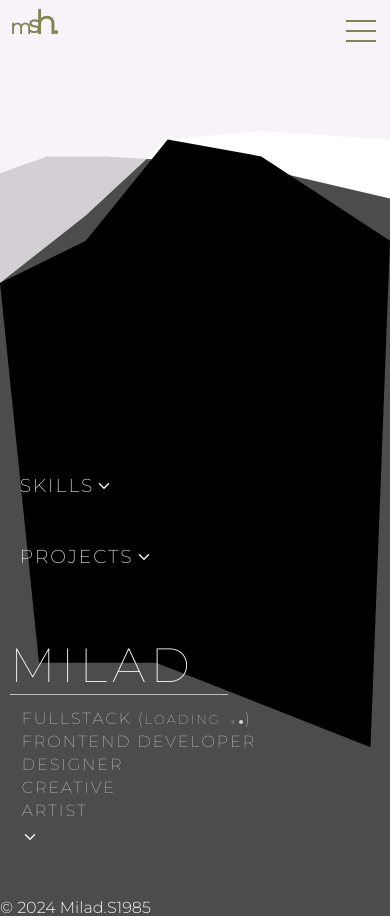
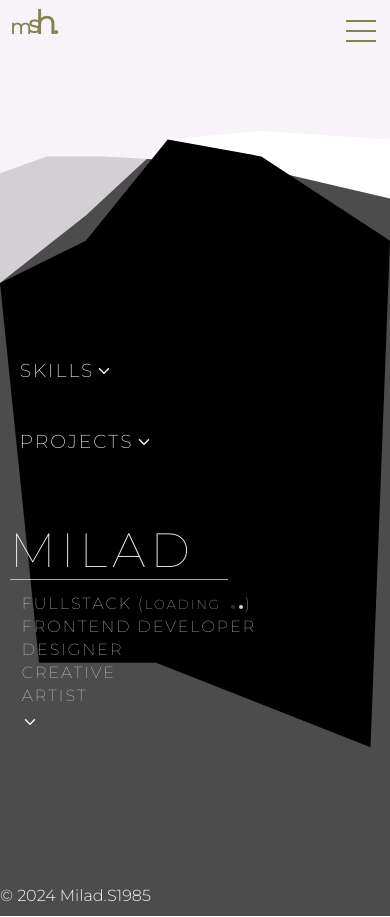
Before and after one commit to Milad64sh/portfolio-website, a Next.js app: page / in a window 390 px wide. Built offline with nearby package versions, Linux system fonts and the light colour scheme.

Commit message:
responsive design finished

```diff
--- a/pages/components/header.module.scss
+++ b/pages/components/header.module.scss
@@ -169,6 +169,7 @@
       flex-direction: column;
       justify-content: start;
       align-items: start;
+      margin-top: -40%;
     }
     &__titleSection {
       position: relative;
@@ -415,7 +416,7 @@
       margin-right: auto;
       width: 100%;
       @media screen and (max-width: 767px) {
-        margin-top: 20%;
+        // margin-top: 20%;
         // margin-left: 5%;
       }
       .section__content {
@@ -528,78 +529,7 @@
       }
     }
   }
-  // .lines {
-  //   position: absolute;
-  //   margin-top: 17%;
-  //   margin-left: 28.25%;
-  //   width: 350px;
-  //   height: 50px;
-  //   display: flex;
-  //   z-index: 10000;
-  //   flex-direction: column;
-  //   justify-content: center;
-  //   align-items: end;
-  //   @media screen and (max-width: 1600px) {
-  //     display: none;
-  //   }
 
-  //   .lines__twoFirstLine {
-  //     position: absolute;
-  //     width: 350px;
-  //     height: 30px;
-  //     display: flex;
-  //     flex-direction: column;
-  //     justify-content: center;
-  //     align-items: end;
-  //     .lines__twoFirstLine__firstVerticalLine {
-  //       width: 1px;
-  //       height: 0;
-  //       opacity: 0;
-  //       background-color: $light;
-  //       transition: all 0.4s ease-in-out;
-  //       &.showLines {
-  //         opacity: 1;
-  //         height: 30px;
-  //       }
-  //       &.closeLines {
-  //         opacity: 0;
-  //       }
-  //     }
-  //     .lines__twoFirstLine__horizontalLine {
-  //       width: 0px;
-  //       height: 1px;
-  //       opacity: 0;
-  //       background-color: $light;
-  //       transition: all 0.4s ease-in-out 0.2s;
-  //       &.showLine {
-  //         opacity: 1;
-  //         width: 350px;
-  //       }
-  //       &.closeLine {
-  //         opacity: 0;
-  //       }
-  //     }
-  //   }
-  //   .lines__secVerticalLine {
-  //     position: absolute;
-  //     width: 1px;
-  //     height: 20px;
-  //     background-color: $light;
-  //     left: 0;
-  //     top: 40px;
-  //     transition: all 0.4s ease-in-out 0.4s;
-  //     &.showLine {
-  //       opacity: 1;
-  //       height: 20px;
-  //     }
-  //     &.closeLine {
-  //       opacity: 0;
-  //       transition-delay: 0s;
-  //       transition-duration: 0s;
-  //       height: 0;
-  //     }
-  //   }
-  // }
   .more {
     position: absolute;
     flex-direction: column;
--- a/pages/index.module.scss
+++ b/pages/index.module.scss
@@ -9,6 +9,7 @@
   flex-direction: column;
   position: relative;
   font-family: 'Montserrat', sans-serif;
+  height: 100vh;
 
   .header {
     background-size: cover;
@@ -20,13 +21,13 @@
     position: absolute;
     padding-right: 10px;
     z-index: 20000;
+    @media screen and (max-width: 1920px) {
+      left: 0;
+      top: 105%;
+    }
     @media screen and (max-width: 767px) {
       left: 0;
-      top: 120%;
-    }
-    @media screen and (max-width: 1920px) {
-      left: 0;
-      top: 98%;
+      top: 105%;
     }
   }
 }
--- a/styles/animations.scss
+++ b/styles/animations.scss
@@ -507,7 +507,7 @@
   }
   to {
     opacity: 1;
-    transform: translateY(10%);
+    transform: translateY(25%);
   }
 }
 @keyframes closeMoreAnimation {
--- a/styles/global.scss
+++ b/styles/global.scss
@@ -5,8 +5,8 @@ body {
   margin: 0;
   padding: 0;
   font-family: 'Montserrat', sans-serif;
-  // width: 100%;
-  // height: 100%;
+  width: 100%;
+  height: 100%;
   @media screen and (max-width: 767px) {
     // background-color: rgba(#000f08, 0.7);
   }
```
